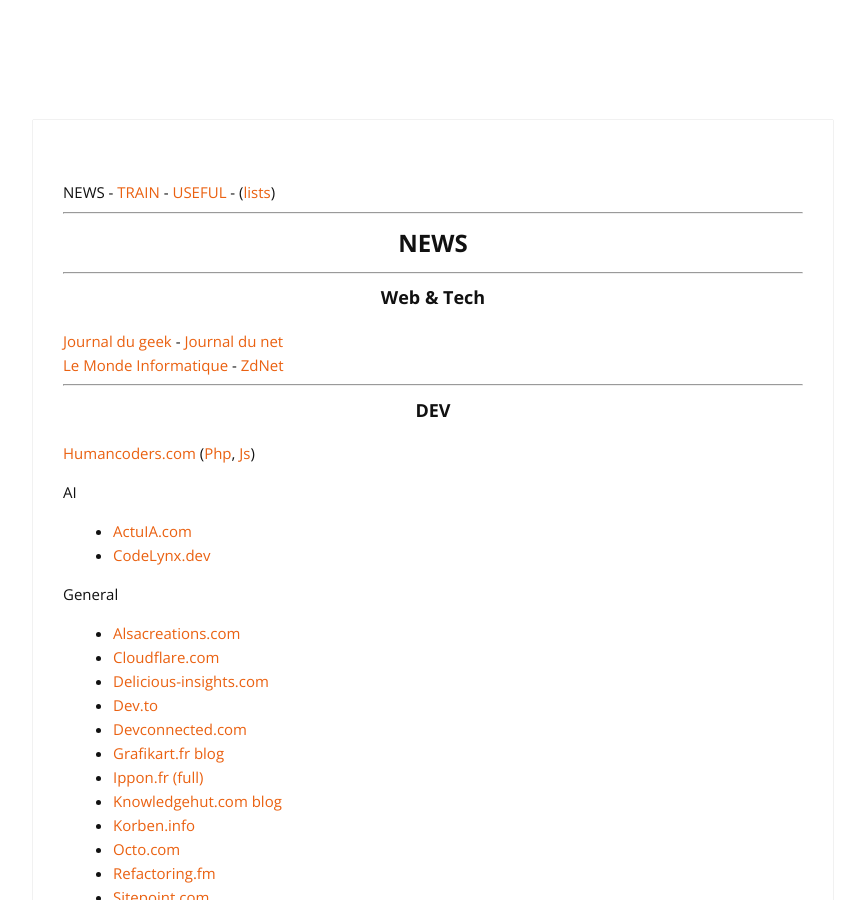
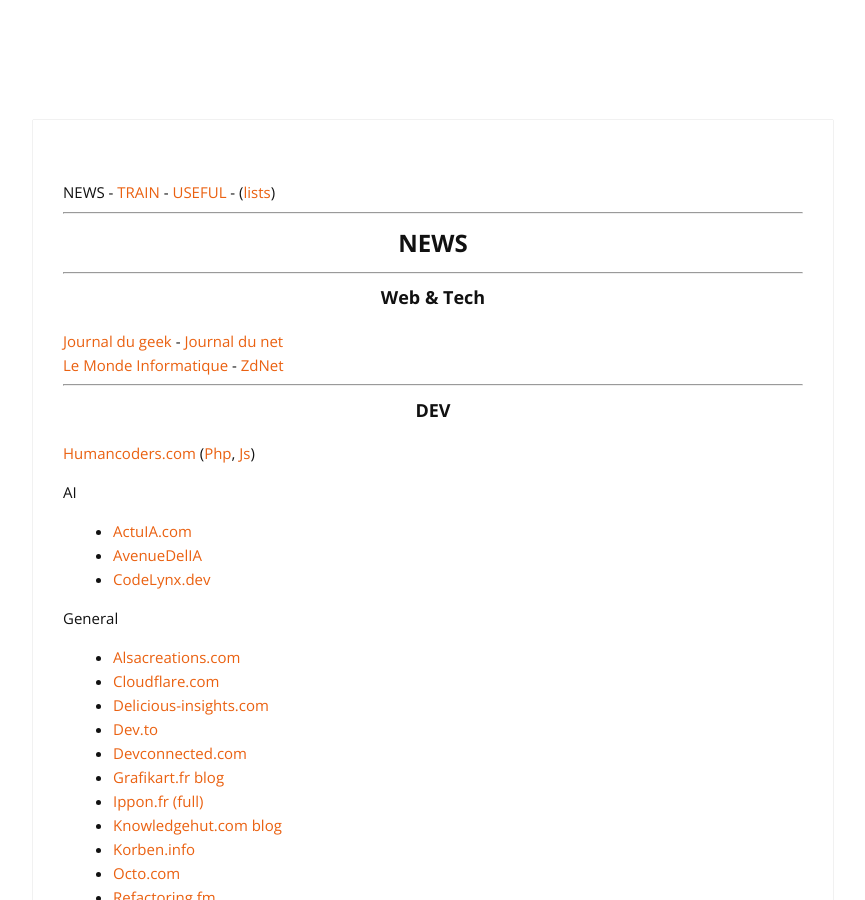
Before and after one commit to cylmat/cylmat.github.io, a Jekyll site: the page built from _pages/news.md, in a window 1280 px wide and 900 px high. Shown: the whole window, without its empty margins (207-1072 px from the left). Built offline with Jekyll 4.4.1, drawn with Linux system fonts in a browser that asks for light colours; nearby versions of some CDN libraries.

Commit message:
Update news.md

```diff
--- a/_pages/news.md
+++ b/_pages/news.md
@@ -24,6 +24,7 @@
 
 AI
 - [ActuIA.com](https://www.actuia.com)
+- [AvenueDelIA](https://avenuedelia.com/fr/)
 - [CodeLynx.dev](https://codelynx.dev)
 
 General
```
